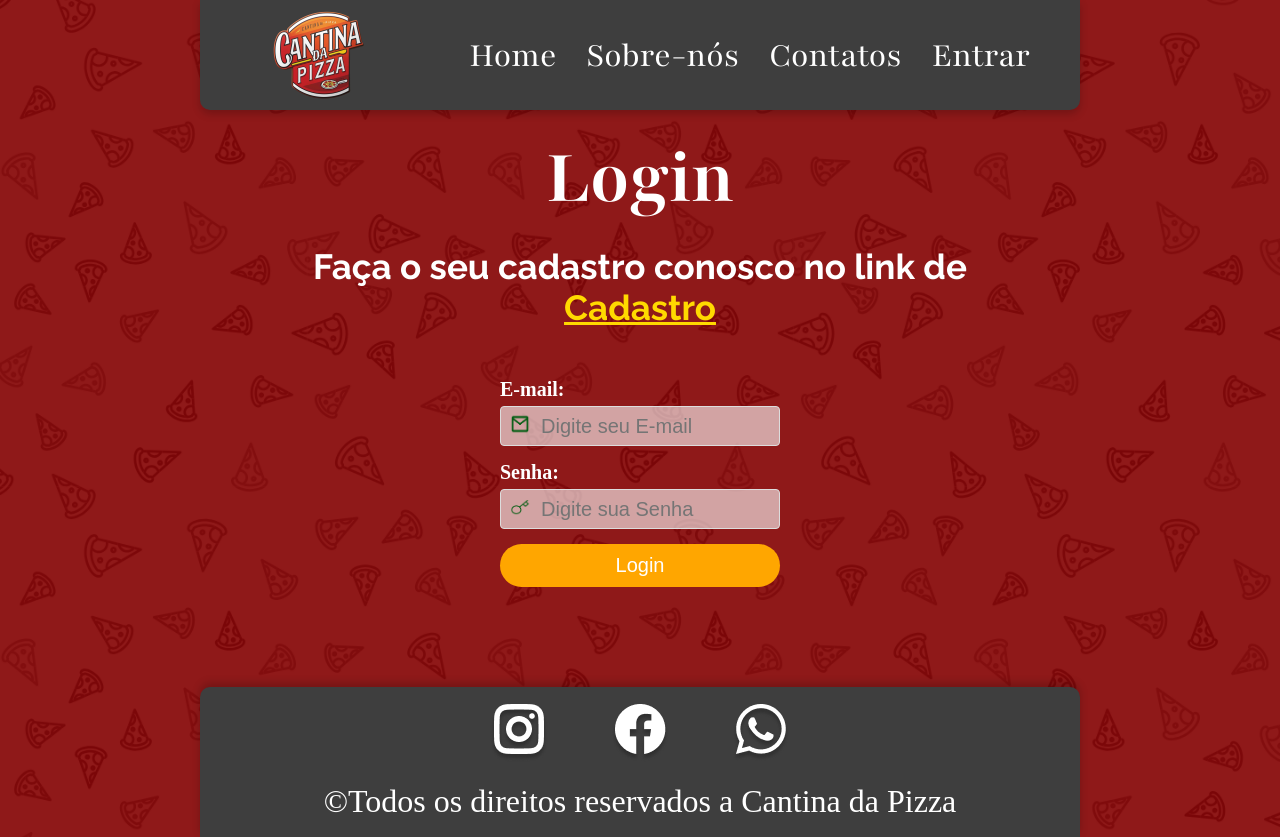
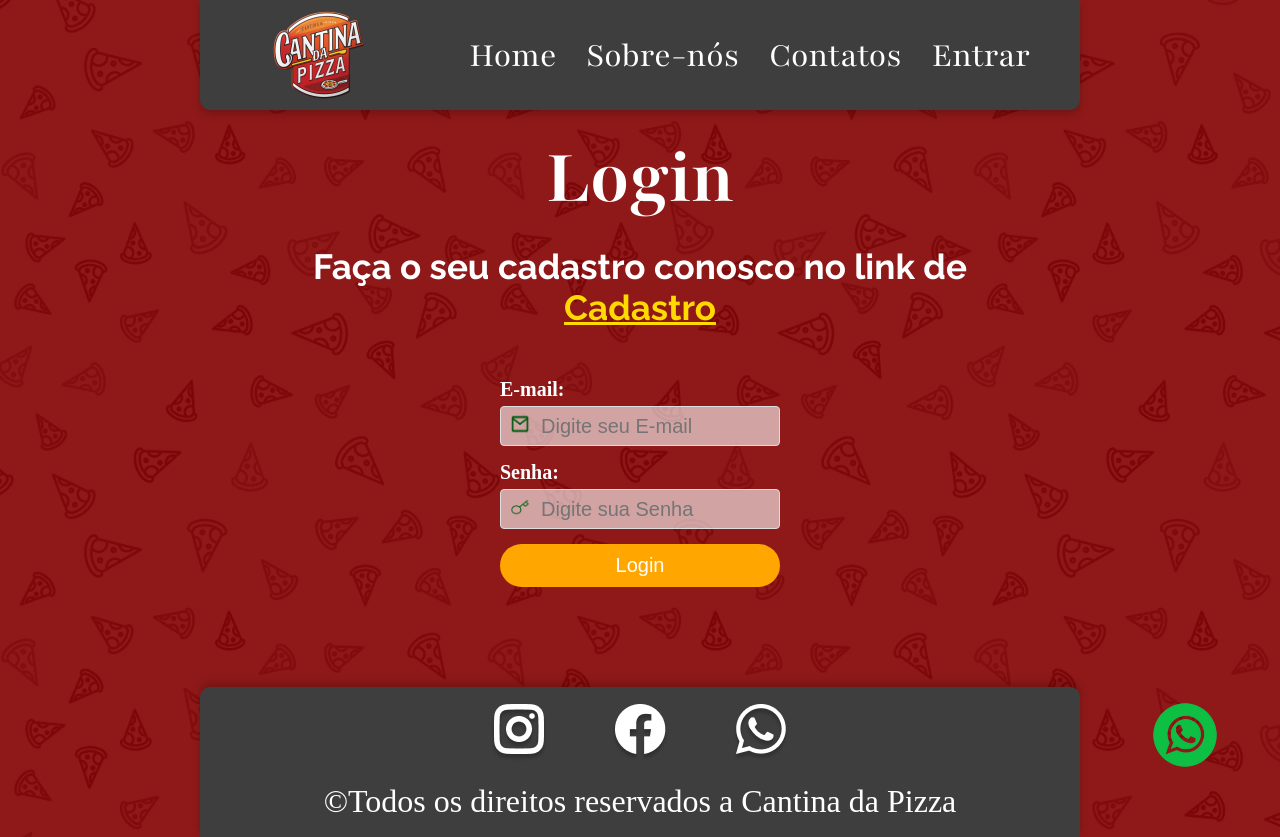
Before and after one commit to RhayPradoF/Grupo4Web, a React (Vite) app in the folder react/: page /login in a window 1280 px wide. Built offline with nearby package versions, Linux system fonts and the light colour scheme.

Commit message:
inserindo botão flutuante

```diff
--- /dev/null
+++ b/react/src/components/BotaoFlutuante/BotaoFlutuante.style.jsx
@@ -0,0 +1,8 @@
+import {styled} from "styled-components"
+
+export const Botao = styled.img`
+    width: 70px;
+    position: fixed;
+    bottom: 30px;
+    right: 60px;
+`
--- /dev/null
+++ b/react/src/components/BotaoFlutuante/index.jsx
@@ -0,0 +1,11 @@
+import React from 'react'
+import { Botao } from './BotaoFlutuante.style'
+import botaowpp from "../../assets/iconeWpp2.png"
+
+export default function BotaoFlutuante() {
+  return (
+    <>
+    <a href="https://web.whatsapp.com/"><Botao src={botaowpp}/></a>
+    </>
+  )
+}
--- a/react/src/pages/Cadastro/index.jsx
+++ b/react/src/pages/Cadastro/index.jsx
@@ -19,6 +19,7 @@ import {
 import axios from 'axios';
 import { useForm } from 'react-hook-form';
 import { useNavigate } from 'react-router-dom';
+import BotaoFlutuante from '../../components/BotaoFlutuante';
 
 export default function Cadastro() {
 
@@ -117,7 +118,7 @@ export default function Cadastro() {
                     {erro && <ErrorMessage>{erro}</ErrorMessage>}
                 </Form>
             </AreaForm>
-
+            <BotaoFlutuante/>
             <Footer />
         </Container>
     );
--- a/react/src/pages/Contatos/index.jsx
+++ b/react/src/pages/Contatos/index.jsx
@@ -6,6 +6,7 @@ import telefone from '../../assets/telefoneIcon.png'
 import whatsapp from '../../assets/wppIcon.png';
 import email from '../../assets/mailIcon.png';
 import cozinheiro from '../../assets/pizzaCozinheiro.png';
+import BotaoFlutuante from '../../components/BotaoFlutuante'
 
 export default function Contatos() {
   return (
@@ -55,7 +56,7 @@ export default function Contatos() {
         </Slogan>
         </AreaSlogan>
       </Banner>
-
+      <BotaoFlutuante/>
       <Footer />
     </>
   );
--- a/react/src/pages/Editor/index.jsx
+++ b/react/src/pages/Editor/index.jsx
@@ -8,6 +8,7 @@ import setaCima from '../../assets/seta-para-cima.png';
 import lixo from '../../assets/trash.png';
 import CirCheio from '../../assets/circulo.png';
 import CirVazio from '../../assets/contorno-de-forma-de-circulo.png';
+import BotaoFlutuante from '../../components/BotaoFlutuante';
 
 export default function Editor() {
   const [blocos, setBlocos] = useState([]);
@@ -167,6 +168,7 @@ export default function Editor() {
           + Adicionar mais produtos
         </button>
       </div>
+      <BotaoFlutuante/>
       <Footer />
     </div>
   );
--- a/react/src/pages/Home/index.jsx
+++ b/react/src/pages/Home/index.jsx
@@ -24,6 +24,7 @@ import {
 } from "./Home.style";
 import bannerImage from "../../assets/pizzaBanner.png";
 import axios from "axios";
+import BotaoFlutuante from "../../components/BotaoFlutuante";
 
 export default function Home() {
   const [produtos, setProdutos] = useState([]);
@@ -81,6 +82,7 @@ export default function Home() {
           </Categoria>
         ))}
       </AreaCardapio>
+      <BotaoFlutuante/>
       <Footer />
     </>
   );
--- a/react/src/pages/Login/index.jsx
+++ b/react/src/pages/Login/index.jsx
@@ -24,6 +24,7 @@ import {
   Form,
 } from "./Login.style";
 import { useNavigate } from "react-router-dom";
+import BotaoFlutuante from "../../components/BotaoFlutuante";
 
 export default function Login() {
   const [senhaVisivel, setSenhaVisivel] = useState(false);
@@ -106,7 +107,7 @@ export default function Login() {
           </Form>
         </AreaForm>
       </Container>
-
+      <BotaoFlutuante/>
       <Footer />
     </>
   );
--- a/react/src/pages/Sobre/index.jsx
+++ b/react/src/pages/Sobre/index.jsx
@@ -5,6 +5,7 @@ import { ImgSobre, Texto } from "./Sobre.style";
 import Pizza1 from "../../assets/pizza1.png";
 import Pizza2 from "../../assets/pizza2.png"
 import Pizza3 from "../../assets/pizza3.png"
+import BotaoFlutuante from '../../components/BotaoFlutuante'
 
 export default function Sobre() {
   return (
@@ -52,6 +53,7 @@ export default function Sobre() {
           </p>
         </Texto>
       </main>
+      <BotaoFlutuante/>
       <Footer />
     </div>
   );
```
Also changed, not shown: react/src/assets/iconeWpp2.png (added).
